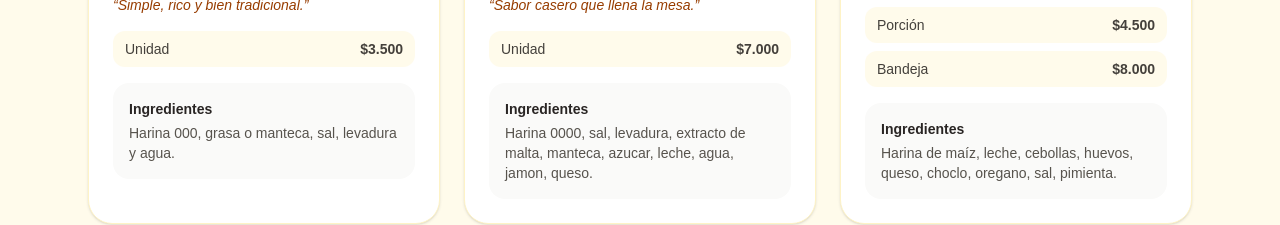
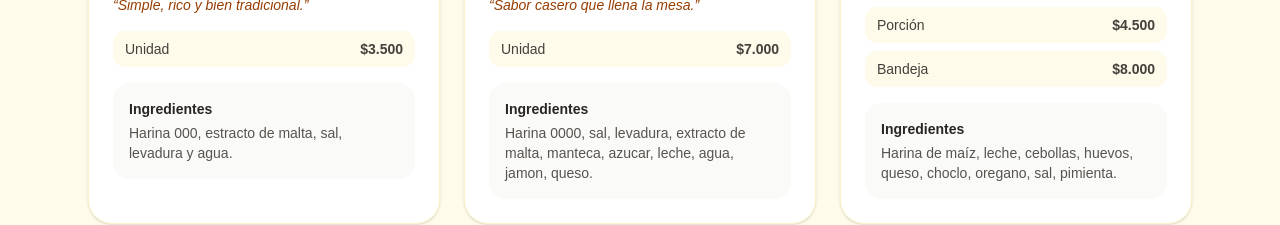
Before and after one commit to Zarzaandres/panaderia-carlita, a Next.js app: page / in a window 1280 px wide. Shown: the part 1540-1765 px from the top of the page. Built offline with nearby package versions, Linux system fonts and the light colour scheme.

Commit message:
cambio de texto

```diff
--- a/app/page.tsx
+++ b/app/page.tsx
@@ -83,7 +83,7 @@ export default function PanaderiaCarlitaWeb() {
   descripcion: 'Pan clásico de panadería, crocante por fuera y suave por dentro, ideal para acompañar el mate.',
   frase: 'Simple, rico y bien tradicional.',
   imagen: '/productos/pan-cremona.jpg',
-  ingredientes: 'Harina 000, grasa o manteca, sal, levadura y agua.',
+  ingredientes: 'Harina 000, estracto de malta, sal, levadura y agua.',
 },
     {
       id: 'Pan de molde con relleno',
```
